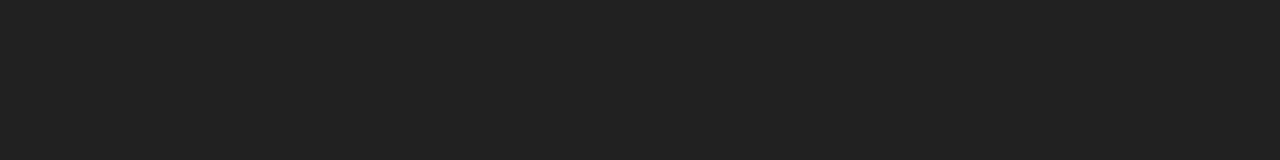
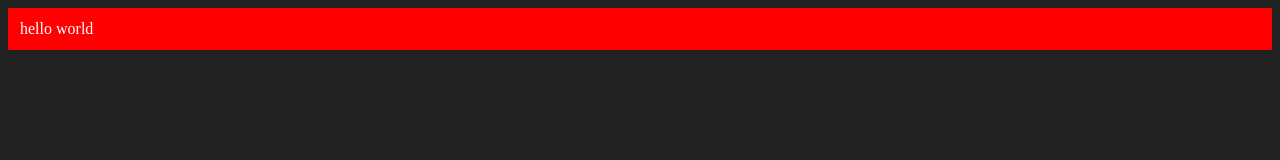
Before and after one commit to utkarshsingh7784/js-hindi, a plain HTML site: page 06_dom/three.html in a window 1280 px wide. Drawn offline with Linux system fonts and the light colour scheme.

Commit message:
create element

```diff
--- a/06_dom/three.html
+++ b/06_dom/three.html
@@ -8,4 +8,20 @@
 <body style="background-color: #212121;color: #fff;">
 
 </body>
+<script>
+    const div = document.createElement('div')
+    console.log(div);
+    div.className = "ele"
+    div.id = Math.round(Math.random () * 10 + 1)
+    div.setAttribute("title", "generated title")
+    div.style.backgroundColor = "red"
+    div.style.padding = "12px"
+    // div.innerText = "chai aur code"
+
+    let addText = document.createTextNode("hello world")
+    div.append(addText)
+
+    document.body.appendChild(div)
+</script>
+
 </html>
```
